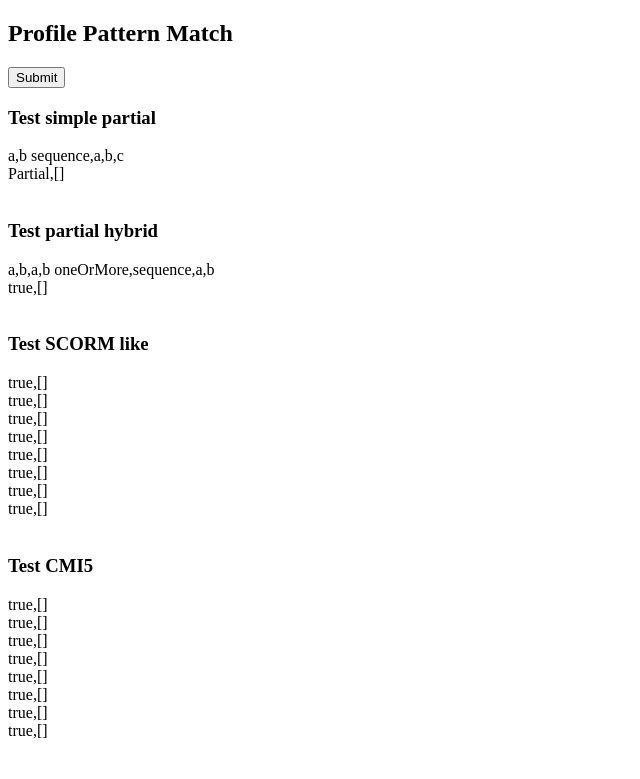
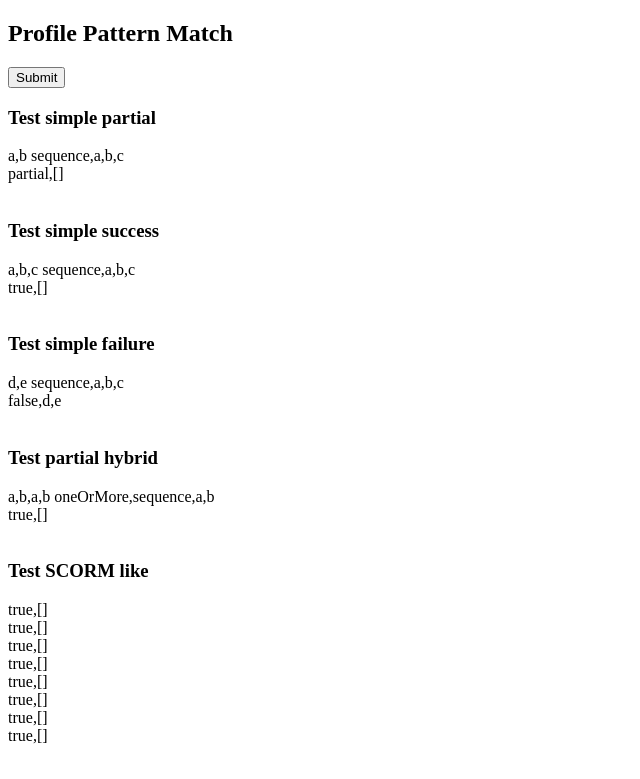
Before and after one commit to adlnet/xAPI-Profile-Matching, a plain HTML site: page index.html in a window 1280 px wide. Both pictures are taken after a click on the input 36 px from the left and 77 px from the top of the page. Shown: the top 779 px of the page, without its empty margins (0-640 px from the left). Drawn offline with Linux system fonts and the light colour scheme.

Commit message:
Added simple tests for success and failure.

```diff
--- a/index.html
+++ b/index.html
@@ -42,7 +42,7 @@
                 result = matches(stmnt[i],pattern);
 
                 if(result[0] === null){
-                    result[0] = 'Partial';
+                    result[0] = 'partial';
                 }
                 if(result[1].length == 0){
                     result[1] = '[]';
@@ -59,6 +59,26 @@
             var pattern = Object.freeze(["a", "b", "c"]);
             var p = seq(pattern);
             document.getElementById('result').innerHTML += '<h3>Test simple partial</h3> '+statement+' '+p +'<br>';
+            match(statement, p);
+            document.getElementById('result').innerHTML += '<br>';
+            // ------------ End of simple test ------------
+
+            // Test simple success
+            var statement = new Array();
+            statement.push(["a", "b", "c"]);
+            var pattern = Object.freeze(["a", "b", "c"]);
+            var p = seq(pattern);
+            document.getElementById('result').innerHTML += '<h3>Test simple success</h3> '+statement+' '+p +'<br>';
+            match(statement, p);
+            document.getElementById('result').innerHTML += '<br>';
+            // ------------ End of simple test ------------
+
+            // Test simple failure
+            var statement = new Array();
+            statement.push(["d", "e"]);
+            var pattern = Object.freeze(["a", "b", "c"]);
+            var p = seq(pattern);
+            document.getElementById('result').innerHTML += '<h3>Test simple failure</h3> '+statement+' '+p +'<br>';
             match(statement, p);
             document.getElementById('result').innerHTML += '<br>';
             // ------------ End of simple test ------------
```
